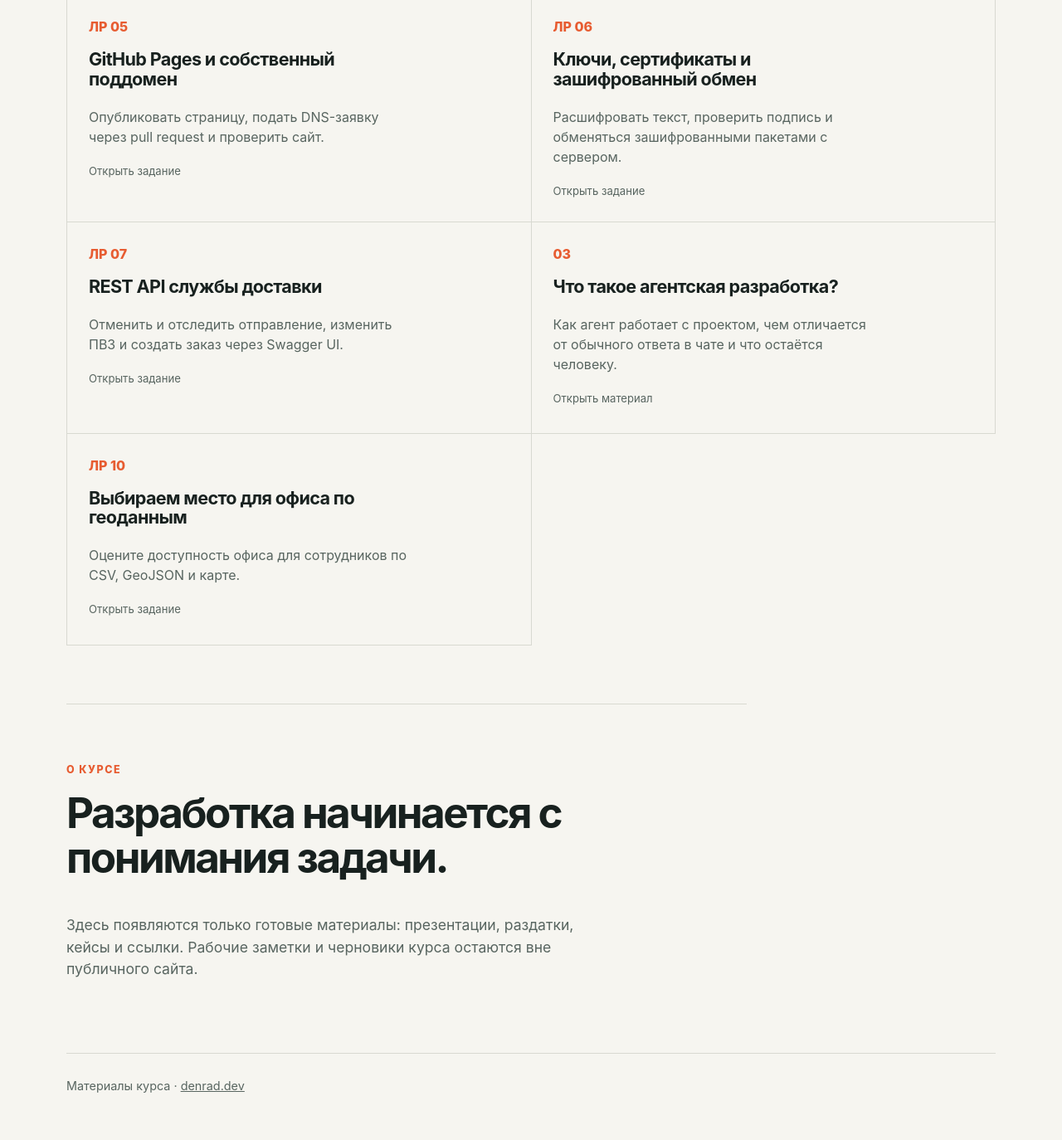
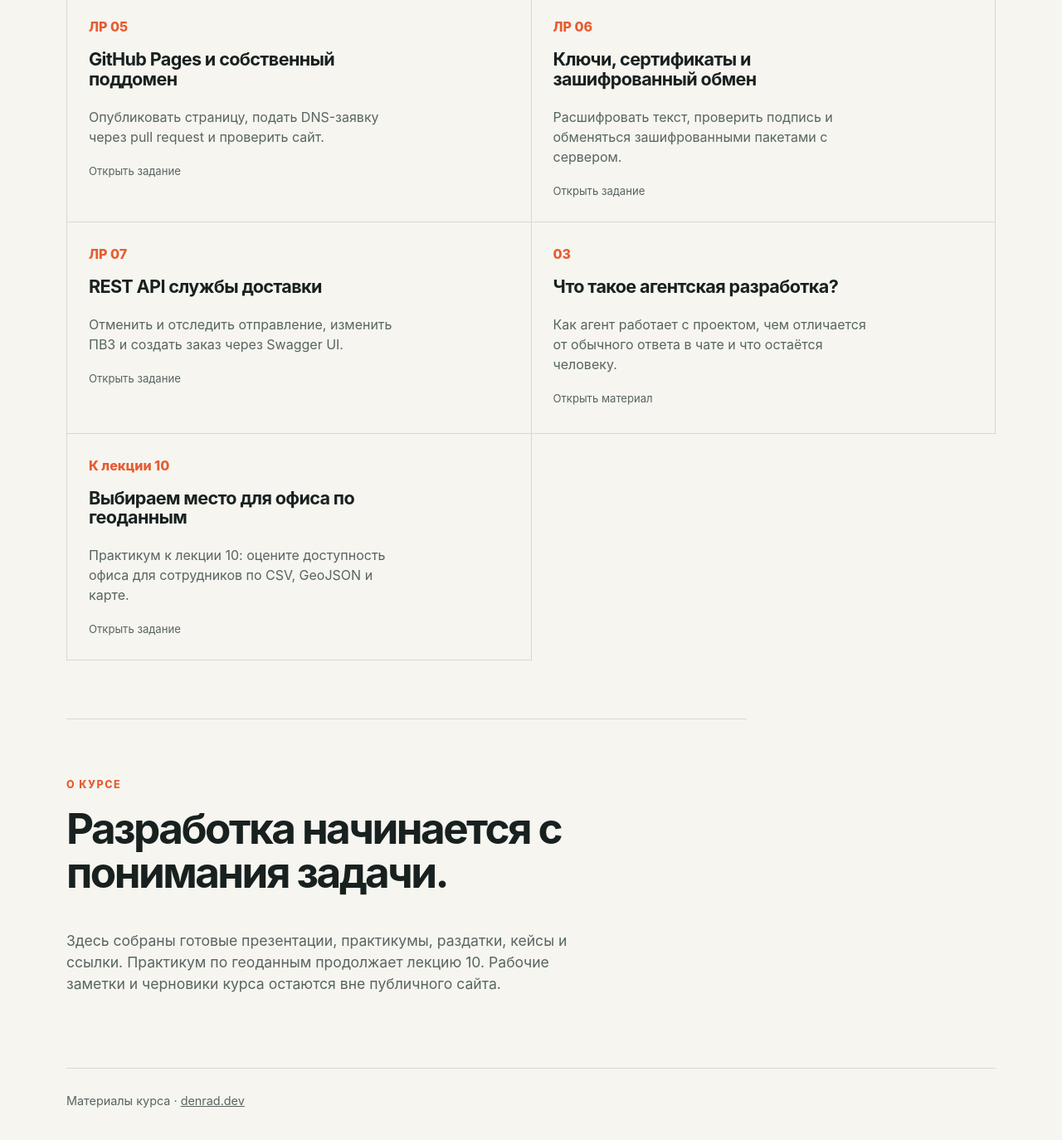
Before and after one commit to denrad/course-materials, a Jekyll site: the page built from index.html, in a window 1280 px wide and 1400 px high, scrolled down 2670 px. Shown: the top 1374 px of the window at 83% size. Built offline with Jekyll 4.4.1, drawn with Linux system fonts in a browser that asks for light colours.

```diff
--- a/index.html
+++ b/index.html
@@ -48,7 +48,7 @@
       <section class="section note" id="about" aria-labelledby="about-title">
         <p class="eyebrow">О курсе</p>
         <h2 id="about-title">Разработка начинается с понимания задачи.</h2>
-        <p>Здесь появляются только готовые материалы: презентации, раздатки, кейсы и ссылки. Рабочие заметки и черновики курса остаются вне публичного сайта.</p>
+        <p>Здесь собраны готовые презентации, практикумы, раздатки, кейсы и ссылки. Практикум по геоданным продолжает лекцию 10. Рабочие заметки и черновики курса остаются вне публичного сайта.</p>
       </section>
     </main>
 
--- a/materials/lab-10/index.md
+++ b/materials/lab-10/index.md
@@ -3,15 +3,15 @@ layout: "material"
 id: "lab-10"
 kind: "lab"
 title: "Выбираем место для офиса по геоданным"
-description: "Оцените доступность офиса для сотрудников по CSV, GeoJSON и карте."
+description: "Практикум к лекции 10: оцените доступность офиса для сотрудников по CSV, GeoJSON и карте."
 order: 18
 permalink: "/materials/lab-10/"
-card_label: "ЛР 10"
+card_label: "К лекции 10"
 card_action: "Открыть задание"
-aria_label: "Открыть лабораторную работу № 10"
+aria_label: "Открыть практикум к лекции № 10"
 render_with_liquid: false
 ---
-# Лабораторная работа № 10. Выбираем место для офиса по геоданным
+# Практикум к лекции № 10. Выбираем место для офиса по геоданным
 
 ![Восемь условных сотрудников и способы их передвижения](office-location-pilot/assets/employee-avatars.png)
 
```
Also changed, not shown: tests/test_site_build.py (+7 -0 lines).
